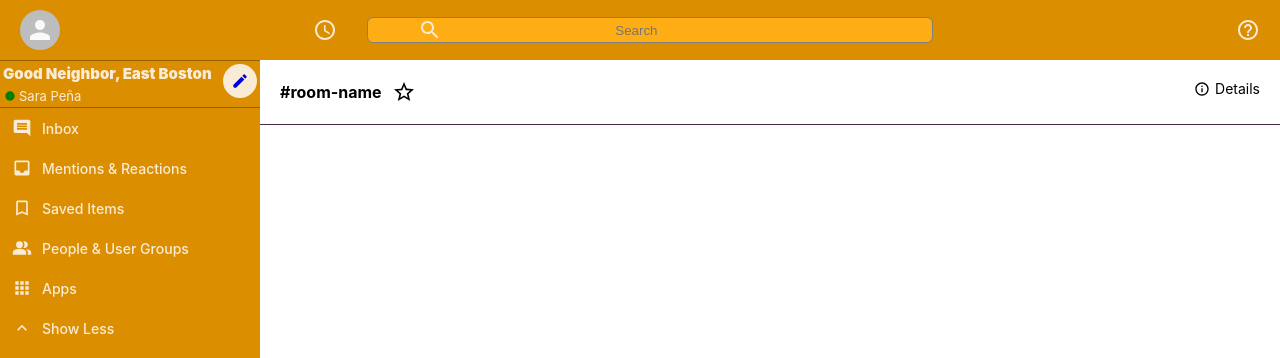
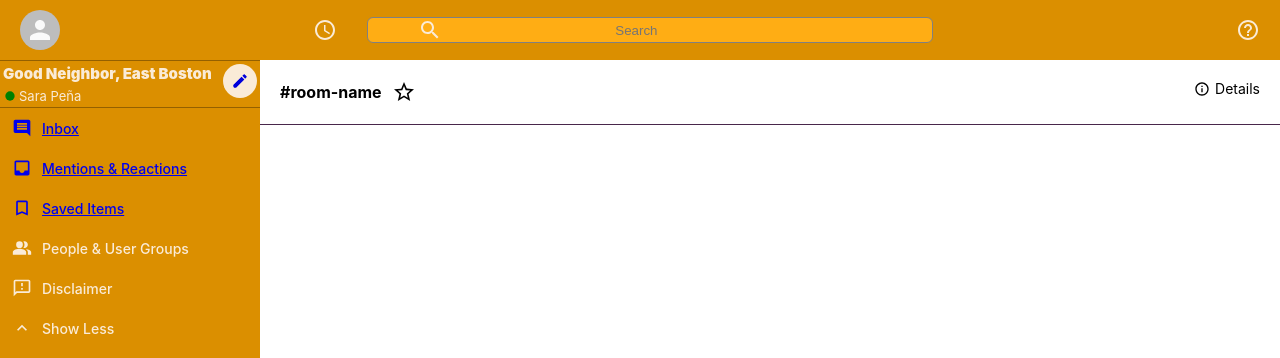
Before and after one commit to saracpena/Good-Neighbor, a React (Create React App) app: page / in a window 1280 px wide. Shown: the top 358 px of the page. Built offline with nearby package versions, Linux system fonts and the light colour scheme.

Commit message:
NavLinks need attention

```diff
--- a/src/components/Sidebar.js
+++ b/src/components/Sidebar.js
@@ -1,4 +1,5 @@
 import React from 'react'
+import { NavLink } from 'react-router-dom'
 import styled from 'styled-components'
 //! Material Ui
 import FiberManualRecordIcon from '@material-ui/icons/FiberManualRecord';
@@ -10,6 +11,7 @@ import BookmarkBorderIcon from '@material-ui/icons/BookmarkBorder';
 import PeopleAltIcon from '@material-ui/icons/PeopleAlt';
 import AppsIcon from '@material-ui/icons/Apps';
 import FileCopyIcon from '@material-ui/icons/FileCopy';
+import FeedbackOutlinedIcon from '@material-ui/icons/FeedbackOutlined';
 import ExpandLessIcon from '@material-ui/icons/ExpandLess';
 import ExpandMoreIcon from '@material-ui/icons/ExpandMore';
 import AddIcon from '@material-ui/icons/Add';
@@ -31,14 +33,20 @@ function Sidebar() {
                 </SidebarInfo>
                 <CreateIcon />
             </SidebarHeader>
-
+            <NavLink to='/inbox'>
             <SidebarOption Icon={InsertCommentIcon} title="Inbox"/>
+            </NavLink>
+            <NavLink to='/Mentions_&_Reactions'>
             <SidebarOption Icon={InboxIcon} title="Mentions & Reactions"/>
+            </NavLink>
             {/* <SidebarOption Icon={DraftsIcon} title="Saved Items"/> */}
+            <NavLink to='/Saved_items'>
             <SidebarOption Icon={BookmarkBorderIcon} title="Saved Items"/>
+            </NavLink>
             <SidebarOption Icon={PeopleAltIcon} title="People & User Groups"/>
-            <SidebarOption Icon={AppsIcon} title="Apps"/>
+            {/* <SidebarOption Icon={AppsIcon} title="Apps"/> */}
             {/* <SidebarOption Icon={FileCopyIcon} title="File Browser"/> */}
+            <SidebarOption Icon={FeedbackOutlinedIcon} title="Disclaimer"/>
             <SidebarOption Icon={ExpandLessIcon} title="Show Less"/>
             <hr />
             <SidebarOption Icon={ExpandMoreIcon} title="Categories"/>
@@ -69,6 +77,9 @@ const SidebarContainer = styled.div`
         border: 1px solid #946000;
     }
 
+    > NavLink {
+        text-decoration: none;
+    }
 `;
 
 const SidebarHeader = styled.div`
```
